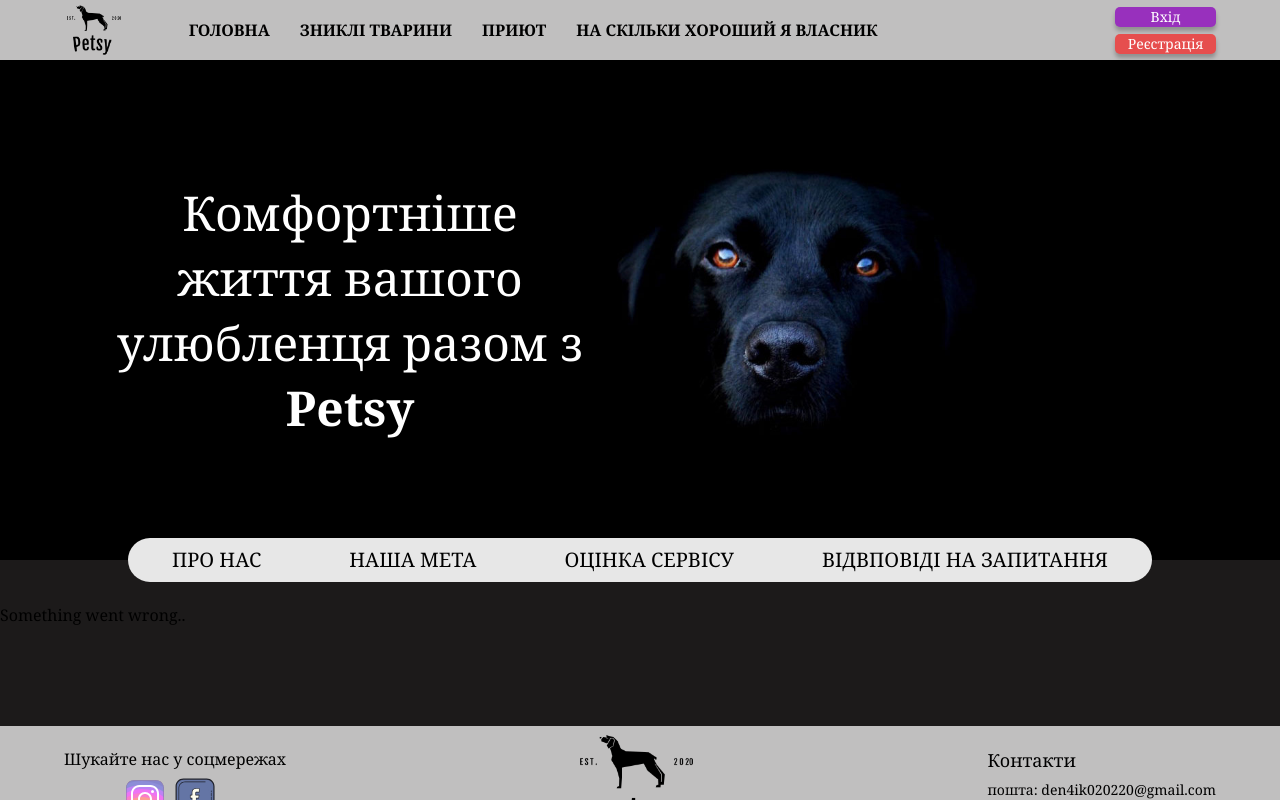
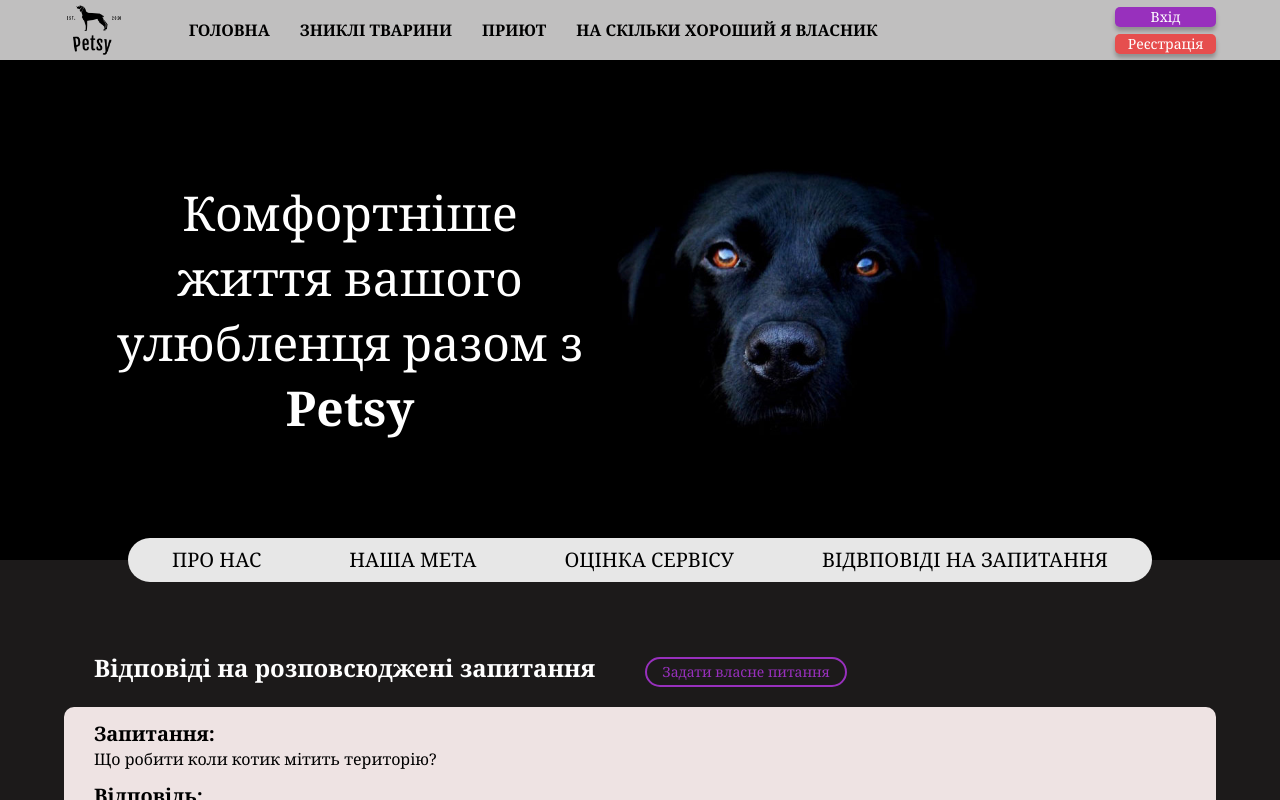
Before and after one commit to Danik1702/accounting-of-domestic-animals, a React (Create React App) app: page / in a window 1280 px wide. Both pictures are taken after a click on the item "ВІДВПОВІДІ НА ЗАПИТАННЯ". Shown: the top 800 px of the page. Built offline with nearby package versions, Linux system fonts and the light colour scheme.

Commit message:
Create landing 'qa' section

```diff
--- /dev/null
+++ b/src/pages/landing/components/qa/qa.component.js
@@ -0,0 +1,70 @@
+import React from "react";
+
+import "./qa.styles.css";
+
+export const QA = () => {
+  return (
+    <div className="qas-container">
+      <div className="qa-wrapper">
+        <div className="qa-title-container">
+          <h3 className="qa-title">Відповіді на розповсюджені запитання</h3>
+          <div className="own-questyon-button">Задати власне питання</div>
+        </div>
+        <div className="qa-container">
+          <div className="qa">
+            <div className="question-container">
+              <h4 className="question-title">Запитання:</h4>
+              <p className="question-text">
+                Що робити коли котик мітить територію?
+              </p>
+            </div>
+            <div className="answer-container">
+              <h4 className="answer-title">Відповідь:</h4>
+              <p className="answer-text">
+                Якщо кішка початку мітити меблі і кути в будинку, перш за все,
+                необхідно звернутися до ветеринарного лікаря, щоб виключити
+                можливі захворювання. Якщо ніяких хвороб не буде виявлено, то
+                необхідно знайти джерело стресу для кішки і усунути його.
+                Надайте котикові впевненості, забезпечте улюблениці додаткові
+                місця для їжі, пиття, сну, ігор, туалету – можливо, це допоможе
+                знизити потребу мітити територію.
+              </p>
+            </div>
+          </div>
+          <div className="qa">
+            <div className="question-container">
+              <h4 className="question-title">Запитання:</h4>
+              <p className="question-text">Песик гризе диван, що робити?</p>
+            </div>
+            <div className="answer-container">
+              <h4 className="answer-title">Відповідь:</h4>
+              <p className="answer-text">
+                Відбити бажання гризти або дряпати дерев'яні меблі можна за
+                допомогою таких народних засобів: Цитрусові, м'ята. Якщо для
+                людини подібні запахи приємні і асоціюються зі свіжістю і
+                чистотою, то у кішок вони викликають огиду. Застосовувати їх
+                можна в форматі ефірних олій, і в свіжому вигляді. Наприклад,
+                потріть поверхню дерев'яних меблів цедрою будь-якого
+                цитрусового. Медичний спирт. Запах цієї речовини не подобається
+                всім - як людям, так і тваринам. В засіб догляду за дерев'яними
+                предметами інтер'єр додайте трохи спирту. В результаті кішки і
+                собаки будуть обходити меблі стороною. Оцет. Ця рідина має
+                сильний, різкий запах, який тваринам зовсім не до душі. У
+                концентрованому вигляді наносити його не рекомендується, так як
+                є ймовірність псування дерев'яної поверхні. Гострий перець. Це
+                результативний метод в разі, якщо нічого вищевказане не
+                допомагає. Перець провокує подразнення слизової, але ніяк не
+                впливає на стан здоров'я домашнього улюбленця. Однак будьте
+                обережні і ви. На слизову людини він впливає аналогічно, як і на
+                слизову тварини.
+              </p>
+            </div>
+          </div>
+        </div>
+        <div classnName="more-button-container">
+          <div className="more-button">Більше</div>
+        </div>
+      </div>
+    </div>
+  );
+};
--- /dev/null
+++ b/src/pages/landing/components/qa/qa.styles.css
@@ -0,0 +1,75 @@
+.qas-container {
+  margin-top: 50px;
+}
+
+.qa-wrapper {
+  width: 90%;
+  margin: 0 auto;
+}
+
+.qa-title-container {
+  padding-left: 30px;
+    margin-bottom: 20px;
+}
+
+.qa-title {
+  display: inline-block;
+  font-size: 24px;
+  line-height: 28px;
+  color: #ffffff;
+  margin-right: 50px;
+}
+
+.own-questyon-button {
+  display: inline-block;
+  background: #1c1a1a;
+  border: 2px solid #9830bd;
+  box-sizing: border-box;
+  border-radius: 22px;
+  font-size: 14px;
+  line-height: 16px;
+  color: #9830bd;
+  padding: 5px 15px;
+  cursor: pointer;
+}
+
+.qa-container {
+    margin-bottom: 20px;
+}
+
+.qa {
+  background: #eee3e3;
+  border-radius: 10px;
+  padding: 15px 30px;
+  margin-bottom: 20px;
+}
+
+.question-container {
+  margin-bottom: 15px;
+}
+
+.question-title {
+  font-size: 20px;
+  line-height: 23px;
+  margin-bottom: 5px;
+}
+
+.question-text {
+  font-size: 16px;
+  line-height: 19px;
+}
+
+.answer-title {
+  font-size: 20px;
+  line-height: 23px;
+  margin-bottom: 5px;
+}
+
+.answer-text {
+  font-size: 16px;
+  line-height: 19px;
+}
+
+.more-button {
+    display: inline-block;
+}
--- a/src/pages/landing/landing.component.js
+++ b/src/pages/landing/landing.component.js
@@ -6,6 +6,7 @@
 import { AboutUs } from "./components/about-us/about-us.component";
 import { Goal } from "./components/goal/goal.component";
 import { ServiceRating } from "./components/service-rating/service-rating.component";
+import { QA } from "./components/qa/qa.component";
 
 import "./landing.styles.css";
 
@@ -34,6 +35,8 @@
         return <Goal />;
       case 2:
         return <ServiceRating />;
+      case 3:
+        return <QA />;
       default:
         return "Something went wrong..";
     }
```
